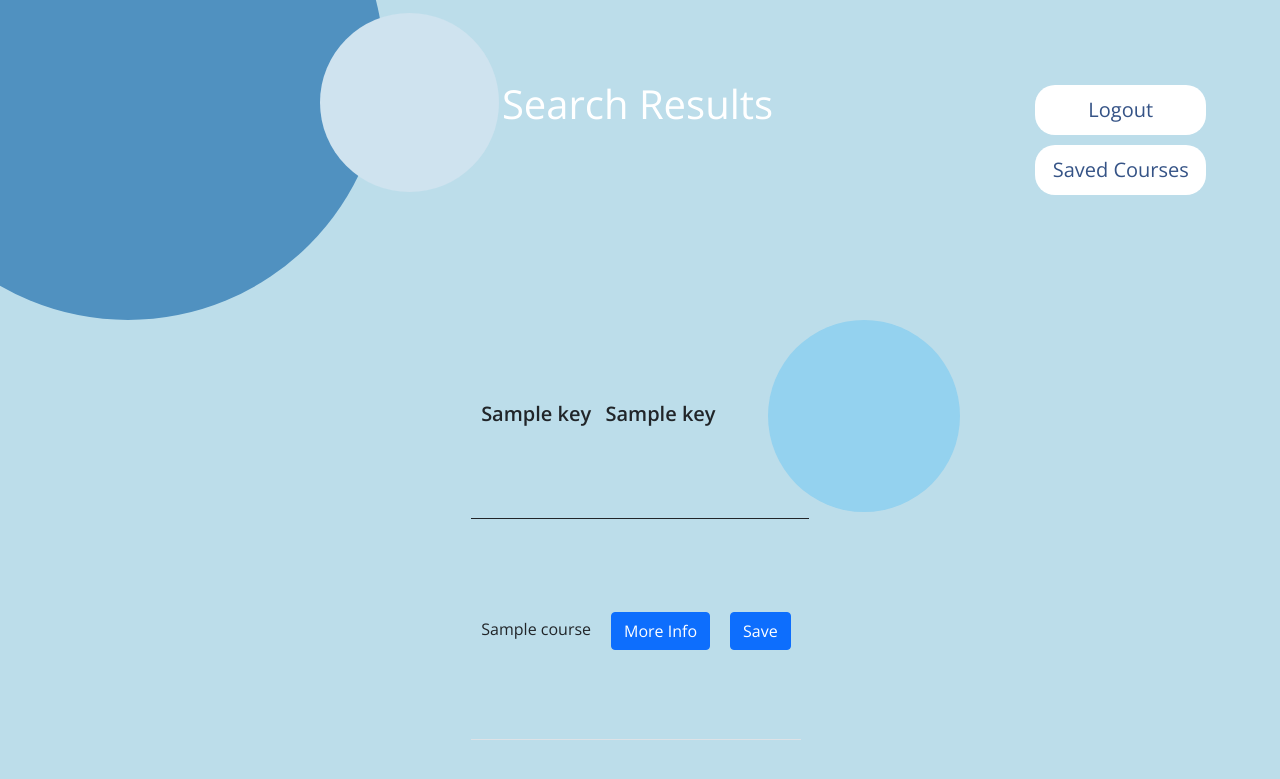
After one commit to ECE444-2021Fall/project1-education-pathways-group-6-tensiletech, a Flask app: template app/templates/searchresults.html in a window 1280 px wide. The commit adds this page. Shown: the top 779 px of the page. Run offline with Flask 2, Linux system fonts and the light colour scheme; tables that the repository leaves empty hold one stand-in row (values such as "Sample post"); the template is opened without the code that fills it: values that come from a table or form of the project are taken from there, most other values are stand-ins (such as "Sample title", 1, 10 or a date in 2020); parts of the project's set-up code (start-up, migrations or seed data) failed here and were passed over.

Commit message:
showing results on results page, need to format table still

```diff
--- a/app/__init__.py
+++ b/app/__init__.py
@@ -79,7 +79,7 @@
     from app.courses.routes import courses
     from app.searching_filtering.routes import searching_filtering
     app.register_blueprint(users)
-    app.register_blueprint(courses)
+    #app.register_blueprint(courses)
     app.register_blueprint(searching_filtering)
 
     return app
--- /dev/null
+++ b/app/static/styles/results.css
@@ -0,0 +1,29 @@
+h1 {
+    text-align: center;
+    color: white;
+    margin-left: 30vh;
+    margin-top: 10vh;
+}
+
+.middle {
+    left: 0;
+    line-height: 200px;
+    margin-top: -100px;
+    position: absolute;
+    text-align: center;
+    top: 50%;
+    width: 100%;
+}
+
+table.table {
+    width: auto;
+    margin:10px auto;
+}
+
+table.table tbody td {
+    padding:10px;
+}
+
+.centre {
+    font-size: 20px;
+}
--- a/app/static/styles/search.css
+++ b/app/static/styles/search.css
@@ -35,44 +35,12 @@
 
 .search-landing-button {
     color: #355386;
-    font-size: 25px;
+    font-size: 20px;
     background: rgb(255, 255, 255);
-    width: 50%;
-    padding: 1px;
+    width: 70%;
+    padding: 10px;
     border-radius: 20px;
     border: none;
     opacity: 100%;
     margin: 5px auto;
 }
-
-
-.search {
-    position: relative;
-    box-shadow: 0 0 40px rgba(51, 51, 51, .1)
-}
-
-.search input {
-    height: 60px;
-    text-indent: 25px;
-    border: 2px solid #d6d4d4
-}
-
-.search input:focus {
-    box-shadow: none;
-    border: 2px solid #355386
-}
-
-.search .fa-search {
-    position: absolute;
-    top: 20px;
-    left: 16px
-}
-
-.search button {
-    position: absolute;
-    top: 5px;
-    right: 5px;
-    height: 50px;
-    width: 110px;
-    background: #355386
-}
--- /dev/null
+++ b/app/templates/searchresults.html
@@ -0,0 +1,47 @@
+{% extends "base.html" %}
+
+{% block imports %}
+<link rel="stylesheet" href="static/styles/common.css">
+<link rel="stylesheet" href="static/styles/landing.css">
+<link rel="stylesheet" href="static/styles/search.css">
+<link rel="stylesheet" href="static/styles/results.css">
+
+{% endblock %}
+
+
+{% block main %}
+<div class="search-form">
+    <form method="post">
+        <div class="buttons-top-right">
+            {{ results_form.log_out(class="search-landing-button") }}
+            {{ results_form.saved_courses(class="search-landing-button") }}
+        </div>
+    </form>
+</div>
+<h1>Search Results</h1>
+
+<div class="middle">
+    <table class="table table-sm">
+        <thead>
+        <tr>
+            <th scope="col" class="centre"> {{ keys[0] }} </th>
+            <th scope="col" class="centre"> {{ keys[1] }} </th>
+            <th scope="col"></th>
+            <th scope="col"></th>
+        </tr>
+        </thead>
+        <tbody>
+        {% for course in data %}
+            <tr>
+            {% for key, val in course.items() %}
+                <td> {{ val }} </td>
+            {% endfor %}
+            <td><button type="button" class="btn btn-primary">More Info</button></td>
+            <td><button type="button" class="btn btn-primary">Save</button></td>
+            </tr>
+        {% endfor %}
+        </tbody>
+    </table>
+</div>
+
+{% endblock %}
```
Also changed, not shown: app/searching_filtering/routes.py (+17 -3 lines), app/templates/search.html (+0 -10 lines), app/templates/result.html (deleted).
